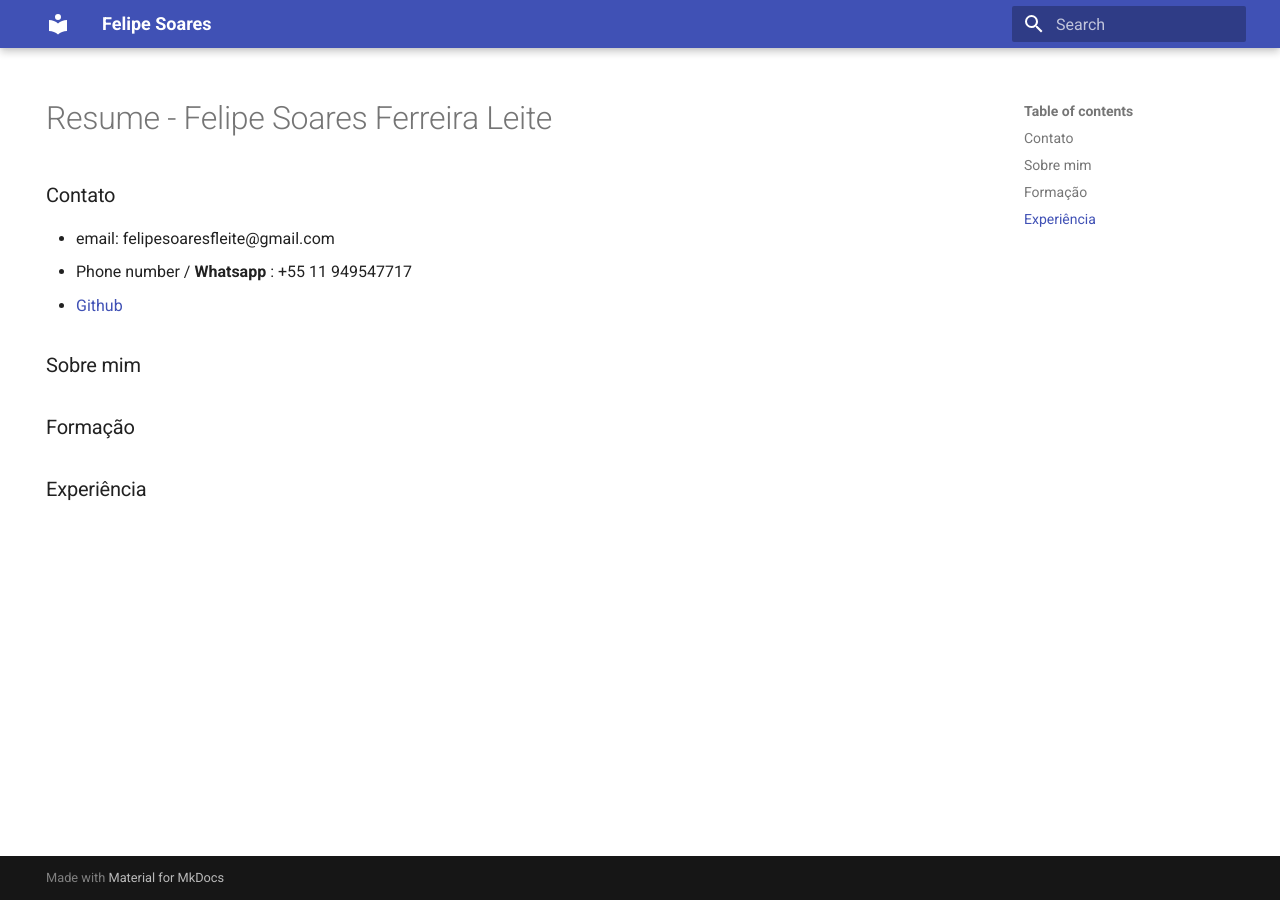
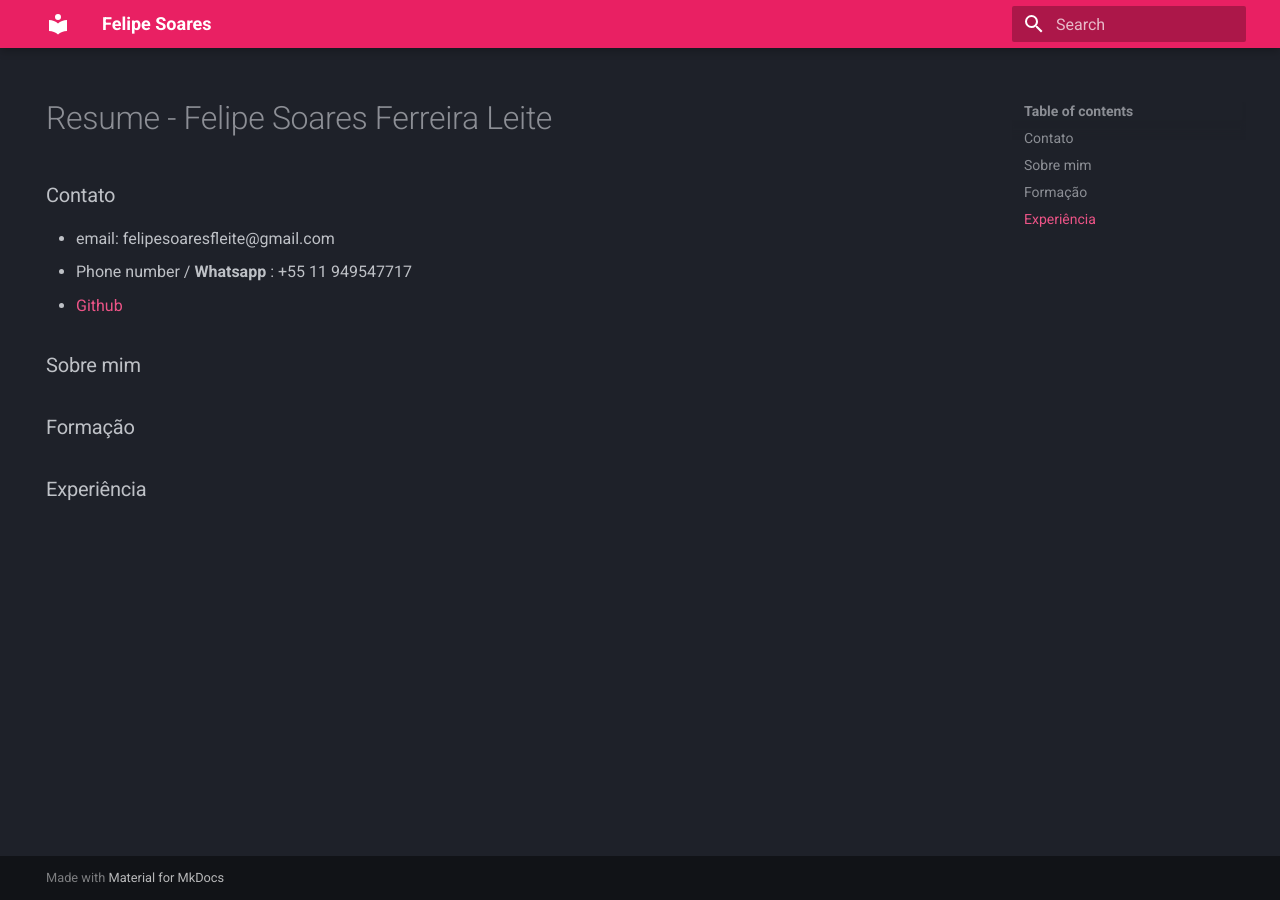
Before and after one commit to felipesoaresfl/my-resume, an MkDocs documentation site: the page built from docs/index.md, in a window 1280 px wide. Built offline with MkDocs 1.6.1 and Material for MkDocs 9.7.7, drawn with Linux system fonts in a browser that asks for light colours.

Commit message:
ajusta cores da página

```diff
--- a/mkdocs.yml
+++ b/mkdocs.yml
@@ -1,3 +1,6 @@
 site_name: Felipe Soares
 theme:
   name: material
+  palette:
+    scheme: slate
+    primary: pink
```
